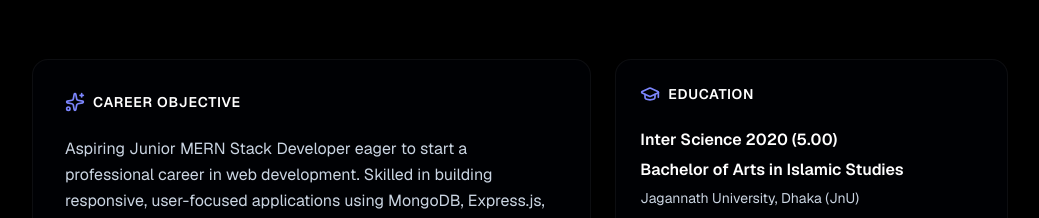
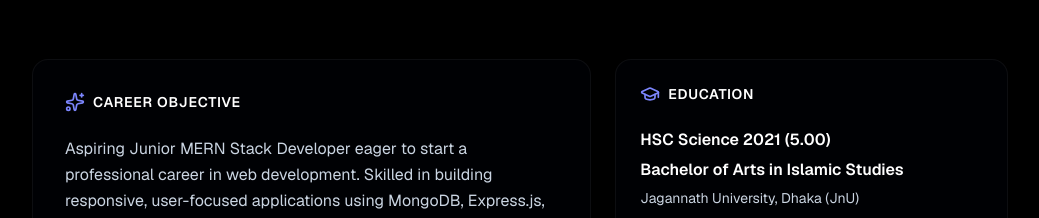
Before and after one commit to Shajidaa/portfolio-Shajida, a Next.js app: page / in a window 1280 px wide. Shown: the part 1020-1238 px from the top of the page, without its empty margins (120-1159 px from the left). Built offline with nearby package versions, Linux system fonts and the light colour scheme.

Commit message:
feat:about section hsc year update

```diff
--- a/src/components/About.tsx
+++ b/src/components/About.tsx
@@ -82,7 +82,7 @@ export default function About() {
               </div>
               <div className="flex flex-col gap-1.5 font-sans">
                 <h4 className="text-base font-semibold text-white group-hover:text-indigo-300 transition-colors">
-                  Inter Science 2020 (5.00)
+                  HSC Science 2021 (5.00)
                 </h4>
                 <h4 className="text-base font-semibold text-white group-hover:text-indigo-300 transition-colors">
                   Bachelor of Arts in Islamic Studies
```
